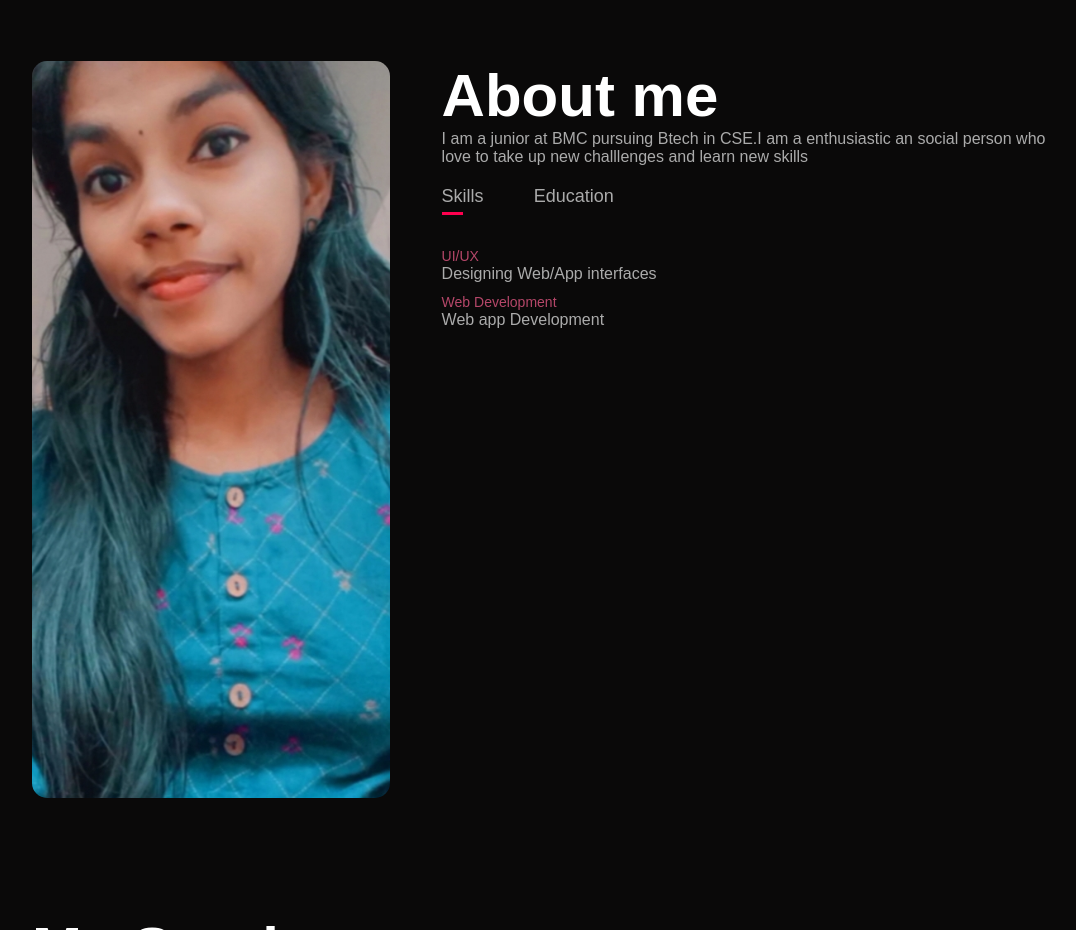
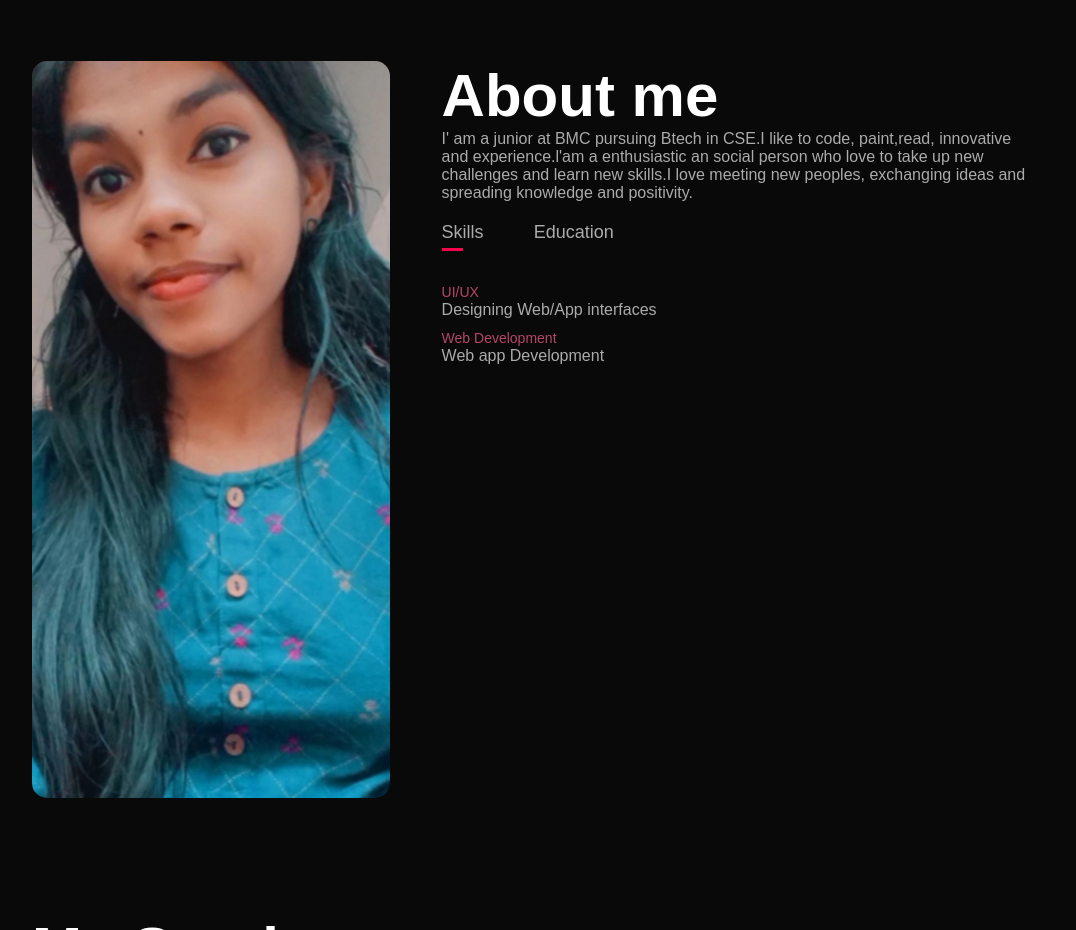
Before and after one commit to Neethuharii/Personal-Portfolio-Website, a plain HTML site: page index.html in a window 1280 px wide. Shown: the part 1620-2550 px from the top of the page, without its empty margins (96-1172 px from the left). Drawn offline with Linux system fonts and the light colour scheme.

Commit message:
Update index.html

```diff
--- a/index.html
+++ b/index.html
@@ -39,9 +39,9 @@
            </div>
             <div class="about-col-2">
                 <h1 class="sub-title">About me</h1>
-                <p>I am a junior at BMC pursuing Btech in CSE.I am a enthusiastic an social person
-                     who love to take up new challlenges
-                     and learn new skills</p>
+                <p>I' am a junior at BMC pursuing Btech in CSE.I like to code, paint,read, innovative<br>and experience.l'am a enthusiastic an
+                    social person who love to take up new <br>
+                    challenges and learn new skills.I love meeting new peoples, exchanging ideas and <br>spreading knowledge and positivity.</p>
                      <div class="tab-title">
 
                         <p class="tab-links active-link" onclick="opentab('skills')">Skills</p>
```
